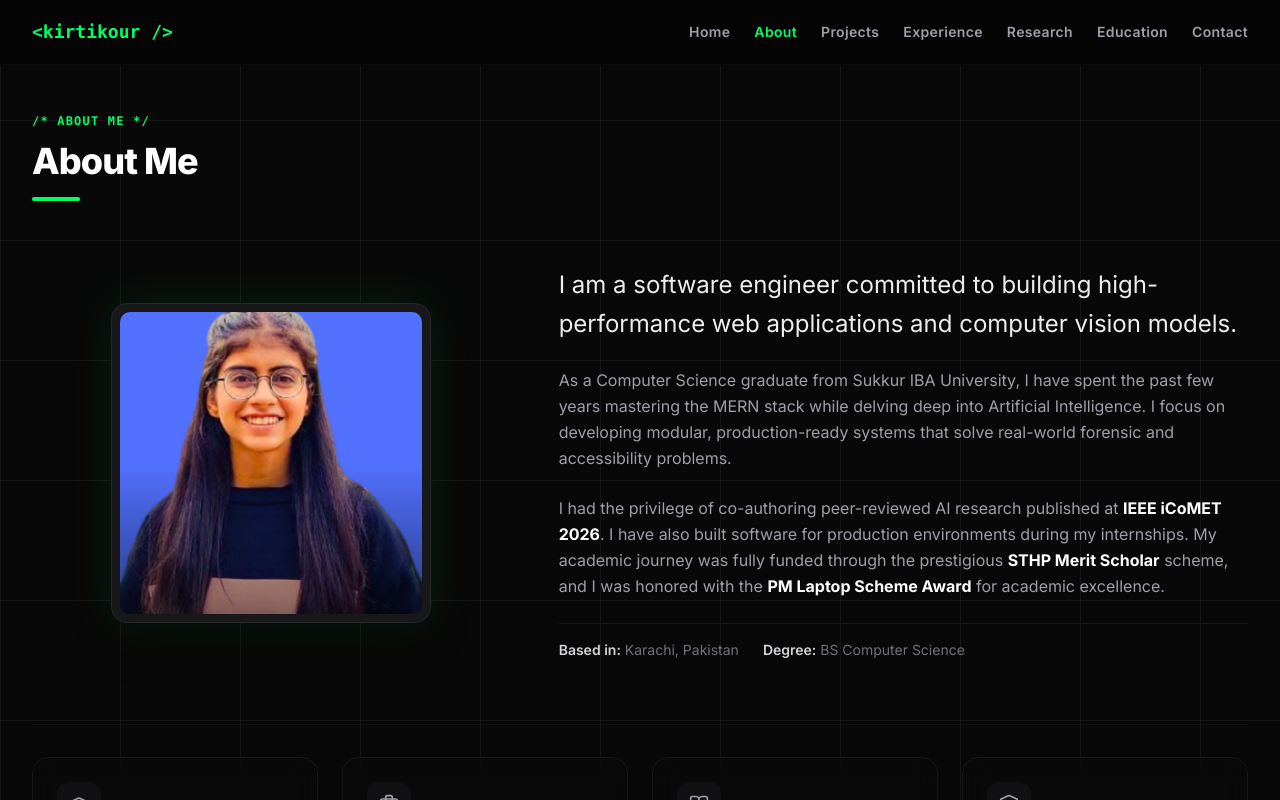
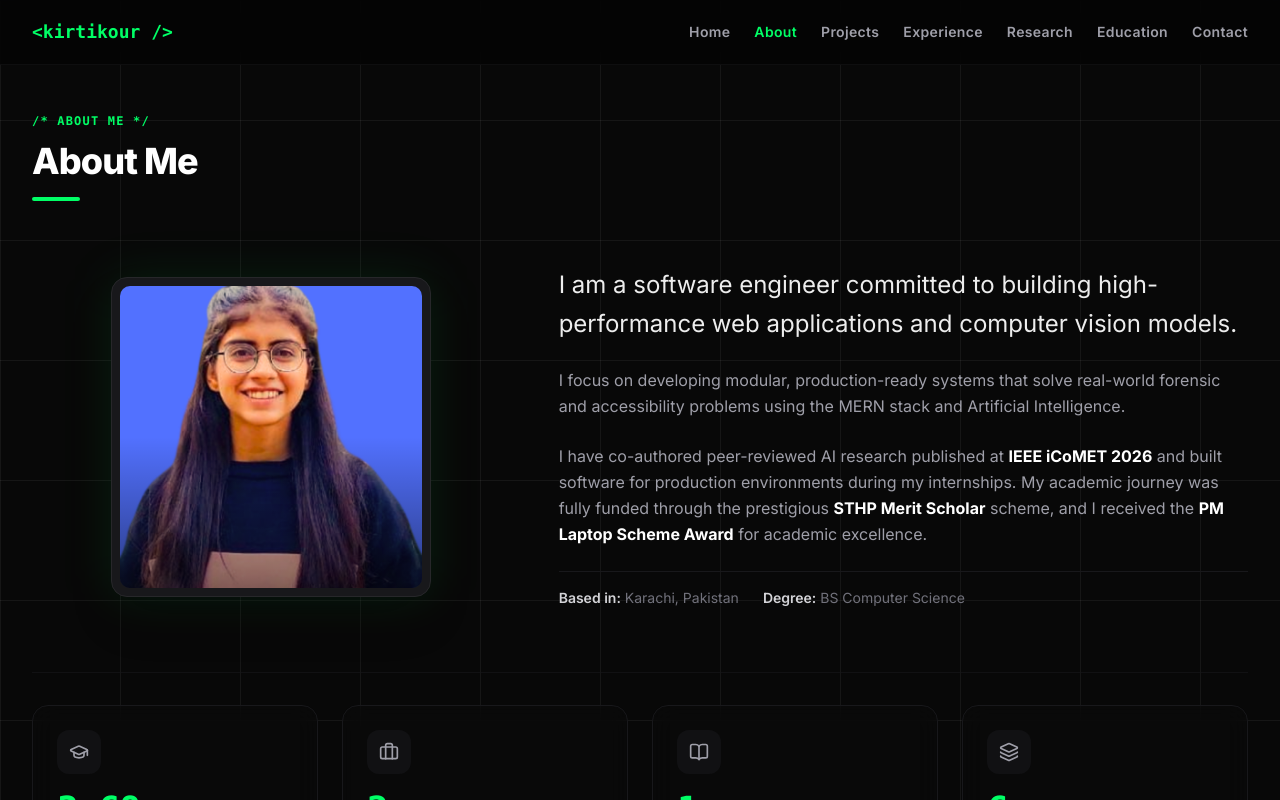
Before and after one commit to kirtikour/KIRTI-PORTFOLIO, a React (Vite) app: page / in a window 1280 px wide. Both pictures are taken after a click on the button "About". Shown: the top 800 px of the page. Built offline with nearby package versions, Linux system fonts and the light colour scheme.

Commit message:
update: reduce bio text and remove Sukkur IBA mention from About section

```diff
--- a/src/components/About.tsx
+++ b/src/components/About.tsx
@@ -132,11 +132,11 @@ export default function About() {
             </h3>
 
             <p className="text-zinc-400 leading-relaxed">
-              As a Computer Science graduate from Sukkur IBA University, I have spent the past few years mastering the MERN stack while delving deep into Artificial Intelligence. I focus on developing modular, production-ready systems that solve real-world forensic and accessibility problems.
+              I focus on developing modular, production-ready systems that solve real-world forensic and accessibility problems using the MERN stack and Artificial Intelligence.
             </p>
 
             <p className="text-zinc-400 leading-relaxed">
-              I had the privilege of co-authoring peer-reviewed AI research published at <strong className="text-white">IEEE iCoMET 2026</strong>. I have also built software for production environments during my internships. My academic journey was fully funded through the prestigious <strong className="text-white">STHP Merit Scholar</strong> scheme, and I was honored with the <strong className="text-white">PM Laptop Scheme Award</strong> for academic excellence.
+              I have co-authored peer-reviewed AI research published at <strong className="text-white">IEEE iCoMET 2026</strong> and built software for production environments during my internships. My academic journey was fully funded through the prestigious <strong className="text-white">STHP Merit Scholar</strong> scheme, and I received the <strong className="text-white">PM Laptop Scheme Award</strong> for academic excellence.
             </p>
 
             <div className="pt-4 border-t border-zinc-900 flex flex-wrap gap-x-6 gap-y-2 text-sm text-zinc-500">
@@ -157,7 +157,7 @@ export default function About() {
             value={3.68}
             suffix=""
             label="CGPA"
-            sublabel="Sukkur IBA University"
+            sublabel="BS Computer Science"
             icon={<GraduationCap className="w-5 h-5" />}
           />
           <StatCard
```
